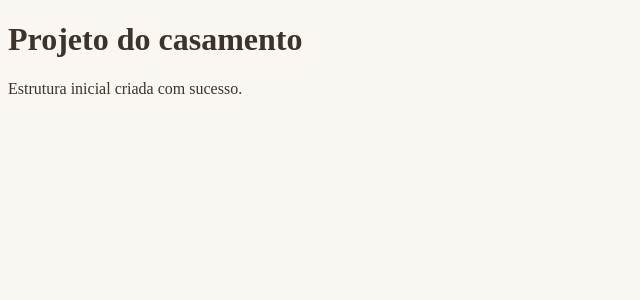
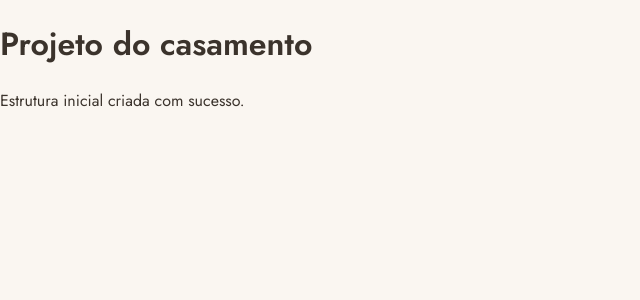
Before and after one commit to gguisandim/wedding-bf, a Next.js app: page / in a window 1280 px wide. Shown: the top 300 px of the page, without its empty margins (0-640 px from the left). Built offline with nearby package versions, Linux system fonts and the light colour scheme.

Commit message:
alteração layout

```diff
--- a/app/globals.css
+++ b/app/globals.css
@@ -1,12 +1,22 @@
 /*
-  Cole este bloco no topo do seu app/globals.css (ou faça merge com o
-  que já existe lá). Os nomes de variável abaixo são os mesmos usados
-  em painel/page.tsx e no layout — assim toda página do painel bebe
-  da mesma fonte de cor, em vez de cada arquivo redeclarar a paleta
-  (era isso que estava causando pequenas diferenças de tom entre telas).
+  Fonte única dos tokens de design do painel: cor e tipografia.
+  Toda página/layout do painel referencia estas variáveis em vez de
+  redeclarar valores, para não haver deriva visual entre telas.
 */
 
+* {
+  box-sizing: border-box;
+}
+
+a {
+  color: inherit;
+  text-decoration: none;
+}
+
 :root {
+  --font-display: "Cormorant Garamond", serif;
+  --font-body: "Jost", sans-serif;
+
   --bg: #FAF6F1;
   --surface: #FFFFFF;
   --surface-soft: #F6EFE7;
@@ -30,7 +40,15 @@
   --clay-soft: #F3E1DA;
 }
 
+html,
+body {
+  margin: 0;
+  padding: 0;
+  min-height: 100%;
+}
+
 body {
   background: var(--bg);
   color: var(--ink);
+  font-family: var(--font-body);
 }
--- a/app/layout.tsx
+++ b/app/layout.tsx
@@ -13,6 +13,18 @@ export default function RootLayout({
 }>) {
   return (
     <html lang="pt-BR">
+      <head>
+        <link rel="preconnect" href="https://fonts.googleapis.com" />
+        <link
+          rel="preconnect"
+          href="https://fonts.gstatic.com"
+          crossOrigin="anonymous"
+        />
+        <link
+          href="https://fonts.googleapis.com/css2?family=Cormorant+Garamond:ital,wght@0,500;0,600;1,500;1,600&family=Jost:wght@400;500;600&display=swap"
+          rel="stylesheet"
+        />
+      </head>
       <body>{children}</body>
     </html>
   );
```
Also changed, not shown: app/(dashboard)/layout.tsx (+1 -17 lines).
